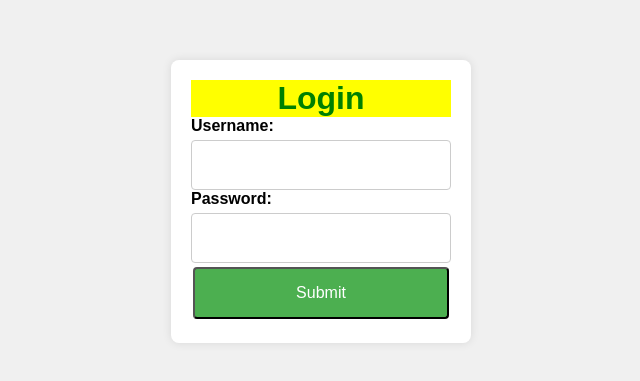
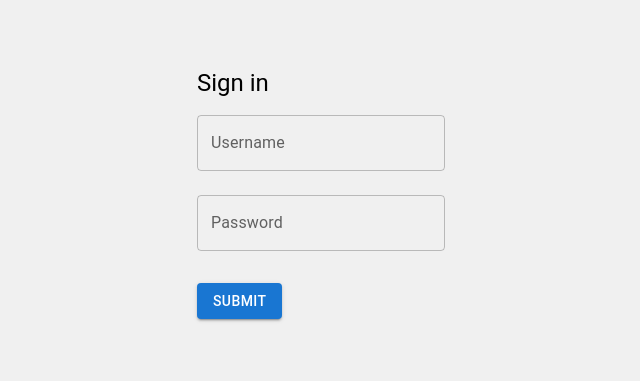
Before and after one commit to chandraPrakash89/TrainingSessionReact, a React (Create React App) app: page / in a window 1280 px wide. Shown: the part 199-580 px from the top of the page, without its empty margins (319-959 px from the left). Built offline with nearby package versions, Linux system fonts and the light colour scheme.

Commit message:
axios-material-integrate

```diff
--- a/package.json
+++ b/package.json
@@ -3,9 +3,13 @@
   "version": "0.1.0",
   "private": true,
   "dependencies": {
+    "@emotion/react": "^11.11.4",
+    "@emotion/styled": "^11.11.5",
+    "@mui/material": "^5.15.20",
     "@testing-library/jest-dom": "^5.17.0",
     "@testing-library/react": "^13.4.0",
     "@testing-library/user-event": "^13.5.0",
+    "axios": "^1.7.2",
     "react": "^18.3.1",
     "react-dom": "^18.3.1",
     "react-scripts": "5.0.1",
--- a/src/App.css
+++ b/src/App.css
@@ -1,10 +1,3 @@
-/* Reset default browser styles */
-* {
-  box-sizing: border-box;
-  margin: 0;
-  padding: 0;
-}
-
 body {
   font-family: Arial, sans-serif;
   background-color: #f0f0f0;
@@ -13,6 +6,15 @@ body {
   align-items: center;
   height: 100vh;
 }
+
+/*
+* {
+  box-sizing: border-box;
+  margin: 0;
+  padding: 0;
+}
+
+
 
 .login-container {
   background-color: #ffffff;
@@ -47,20 +49,8 @@ input[type="password"] {
   width: 100%;
 }
 
-/* button {
-  background-color: #4CAF50;
-  color: white;
-  border: none;
-  padding: 12px 20px;
-  text-align: center;
-  text-decoration: none;
-  display: inline-block;
-  font-size: 16px;
-  border-radius: 4px;
-  cursor: pointer;
-  transition: background-color 0.3s ease;
-} */
+
 
 button:hover {
   background-color: #45a049;
-}
+} */
--- a/src/App.js
+++ b/src/App.js
@@ -1,55 +1,76 @@
-import { useRef } from 'react';
+import { useState } from 'react';
 import './App.css';
-import styles from './my-style.module.css'
+import Button from '@mui/material/Button';
+import Typography from '@mui/material/Typography';
+import TextField from '@mui/material/TextField';
+import Container from '@mui/material/Container';
+import axios from 'axios';
 
-/**
- *
- * Use of useRef hooks
- * Use of Inline styling
- * Use of CSS stylesheets
- * Use of CSS Modules
- *
- */
 
 function App() {
+  const [username, setUsername] = useState('');
+  const [password, setPassword] = useState('');
+  const [error, setError] = useState(null);
 
-  const usernameRef = useRef(null);
-  const passwordRef = useRef(null);
 
-  const btnStyle = {
-    backgroundColor: "#4CAF50",
-    color: "white",
-    padding: "15px 20px",
-    textAlign: "center",
-    fontSize: "16px",
-    margin: "4px 2px",
-    borderRadius: "4px",
-    display: "inline-block",
+  const handleSubmit = async (e) => {
+    e.preventDefault();
+    console.log('Username:', username);
+    console.log('Password:', password);
+    try {
+      // Dummy API
+      const response = await axios.post('https://jsonplaceholder.typicode.com/posts', {
+        username,
+        password,
+      });
+
+      console.log('Response:', response.data);
+      setUsername('');
+      setPassword('');
+      setError(null);
+    } catch (error) {
+      console.error('Error:', error);
+      setError('Please try again.');
     }
-
-  const handleSubmit = (e) => {
-    e.preventDefault();
-    const username = usernameRef.current.value;
-    const password = passwordRef.current.value;
-    console.log(`Username: ${username}, Password: ${password}`);
   };
 
 
   return (
-    <div class="login-container">
-      <h1 style={{ color: "green", backgroundColor:"yellow", justifyContent:"center", display:"flex" }}>Login</h1>
-      <form className={styles.loginForm} onSubmit={handleSubmit}>
+    <Container component="main" maxWidth="xs">
       <div>
-          <label htmlFor="username">Username:</label>
-          <input type="text" ref={usernameRef} />
+        <Typography component="h1" variant="h5">
+          Sign in
+        </Typography>
+        <form onSubmit={handleSubmit}>
+          <div>
+            <TextField
+              margin="normal"
+              fullWidth
+              id="outlined-basic"
+              label="Username"
+              value={username}
+              variant="outlined"
+              // inputRef={usernameRef}
+              onChange={(e) => setUsername(e.target.value)}
+              />
           </div>
           <div>
-          <label htmlFor="password">Password:</label>
-          <input type="password" ref={passwordRef} />
+            <TextField
+              margin="normal"
+              fullWidth
+              id="outlined-basic"
+              label="Password"
+              variant="outlined"
+              type="password"
+              // inputRef={passwordRef}
+              onChange={(e) => setPassword(e.target.value)}
+              />
           </div>
-        <button type="submit" style={btnStyle}>Submit</button>
+          <Button type="submit" variant="contained" sx={{ mt: 3, mb: 2 }}>Submit</Button>
         </form>
       </div>
+    </Container>
+
   )
 
 }
```
Also changed, not shown: 2 other files (tests, documents, lock files or other folders). Lines whose indentation alone changed are shown as unchanged.
